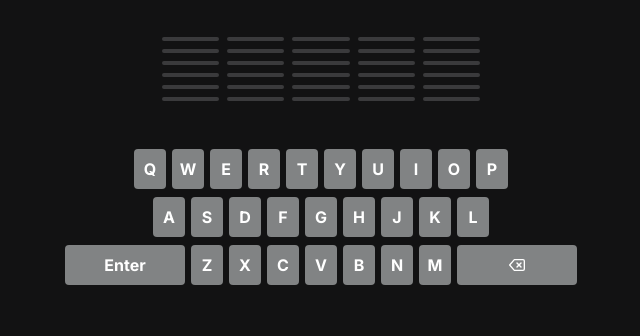
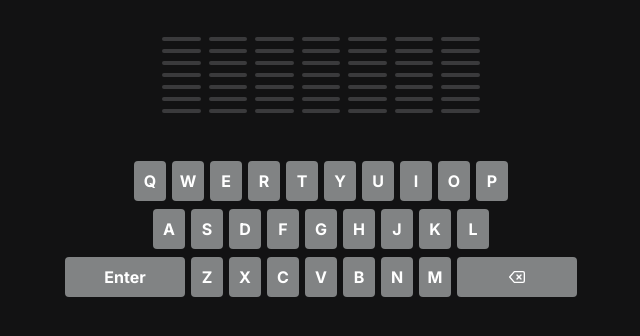
Before and after one commit to AMULYASing/sociopathlegion123, a plain HTML site: page index.html in a window 1280 px wide. Shown: the part 68-404 px from the top of the page, without its empty margins (319-959 px from the left). Drawn offline with nearby package versions, Linux system fonts and the light colour scheme.

Commit message:
Update index.html

```diff
--- a/index.html
+++ b/index.html
@@ -159,13 +159,13 @@
         // =============================================================
 
         // 1. The word the user must guess. MUST match WORD_LENGTH.
-        const TARGET_WORD = "CLOUD";
+        const TARGET_WORD = "RAINBOW";
 
         // 2. The required length of the word (3 to 7 recommended).
         const WORD_LENGTH = TARGET_WORD.length;
 
         // 3. The maximum number of guesses allowed (e.g., 6).
-        const MAX_GUESSES = 6;
+        const MAX_GUESSES = 7;
 
         // =============================================================
         // GAME VARIABLES (Do not change below here unless debugging)
```
